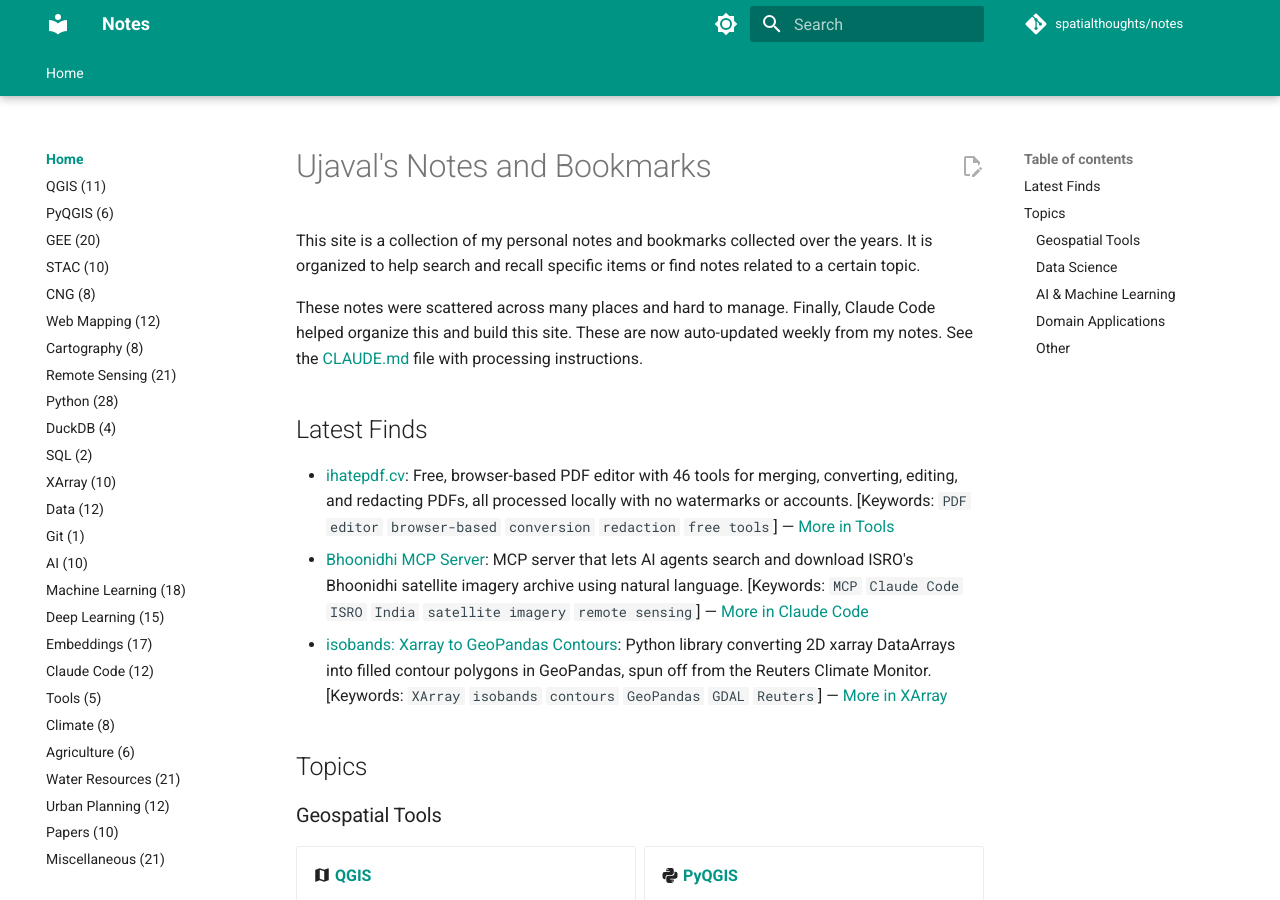
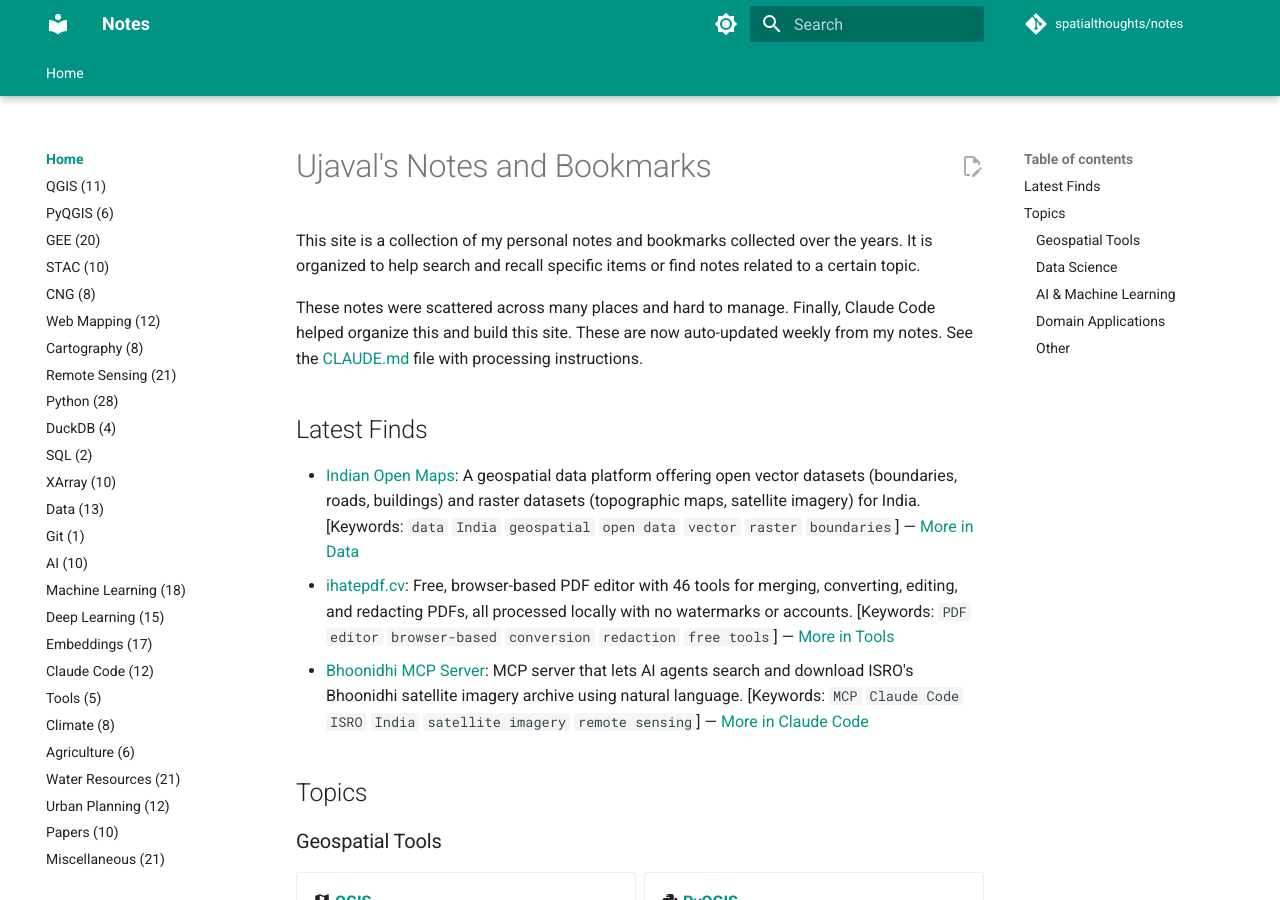
Before and after one commit to spatialthoughts/notes, an MkDocs documentation site: the page built from notes/index.md, in a window 1280 px wide and 900 px high. Built offline with MkDocs 1.6.1 and Material for MkDocs 9.7.7, drawn with Linux system fonts in a browser that asks for light colours; comment, search, counter and statistics services are not loaded.

Commit message:
Add Indian Open Maps to Data (2025)
Co-Authored-By: Claude Sonnet 5 <noreply@anthropic.com>

Claude-Session: https://claude.ai/code/session_0162Ek11v1ZrFvruC939yW98

```diff
--- a/notes/index.md
+++ b/notes/index.md
@@ -6,9 +6,9 @@ These notes were scattered across many places and hard to manage. Finally, Claud
 
 ## Latest Finds
 
+- [Indian Open Maps](https://indianopenmaps.com/): A geospatial data platform offering open vector datasets (boundaries, roads, buildings) and raster datasets (topographic maps, satellite imagery) for India. [Keywords: `data` `India` `geospatial` `open data` `vector` `raster` `boundaries`] — [More in Data](Data.md)
 - [ihatepdf.cv](https://www.ihatepdf.cv/): Free, browser-based PDF editor with 46 tools for merging, converting, editing, and redacting PDFs, all processed locally with no watermarks or accounts. [Keywords: `PDF` `editor` `browser-based` `conversion` `redaction` `free tools`] — [More in Tools](Tools.md)
 - [Bhoonidhi MCP Server](https://geovicco-dev.github.io/bhoonidhi-mcp/): MCP server that lets AI agents search and download ISRO's Bhoonidhi satellite imagery archive using natural language. [Keywords: `MCP` `Claude Code` `ISRO` `India` `satellite imagery` `remote sensing`] — [More in Claude Code](Claude_Code.md)
-- [isobands: Xarray to GeoPandas Contours](https://palewi.re/docs/isobands/): Python library converting 2D xarray DataArrays into filled contour polygons in GeoPandas, spun off from the Reuters Climate Monitor. [Keywords: `XArray` `isobands` `contours` `GeoPandas` `GDAL` `Reuters`] — [More in XArray](XArray.md)
 
 ## Topics
 
```
Also changed, not shown: notes/Data.md (+3 -1 lines), notes/log.md (+1 -0 lines).
